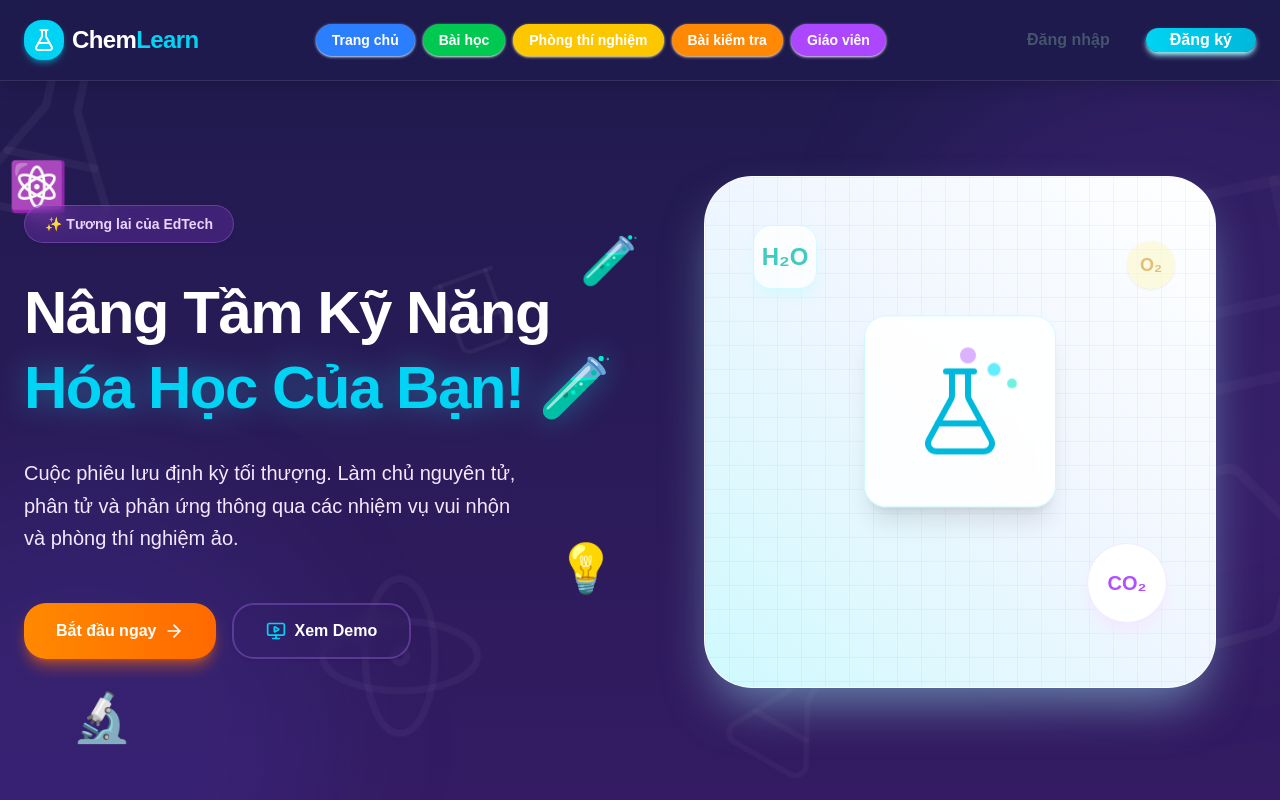
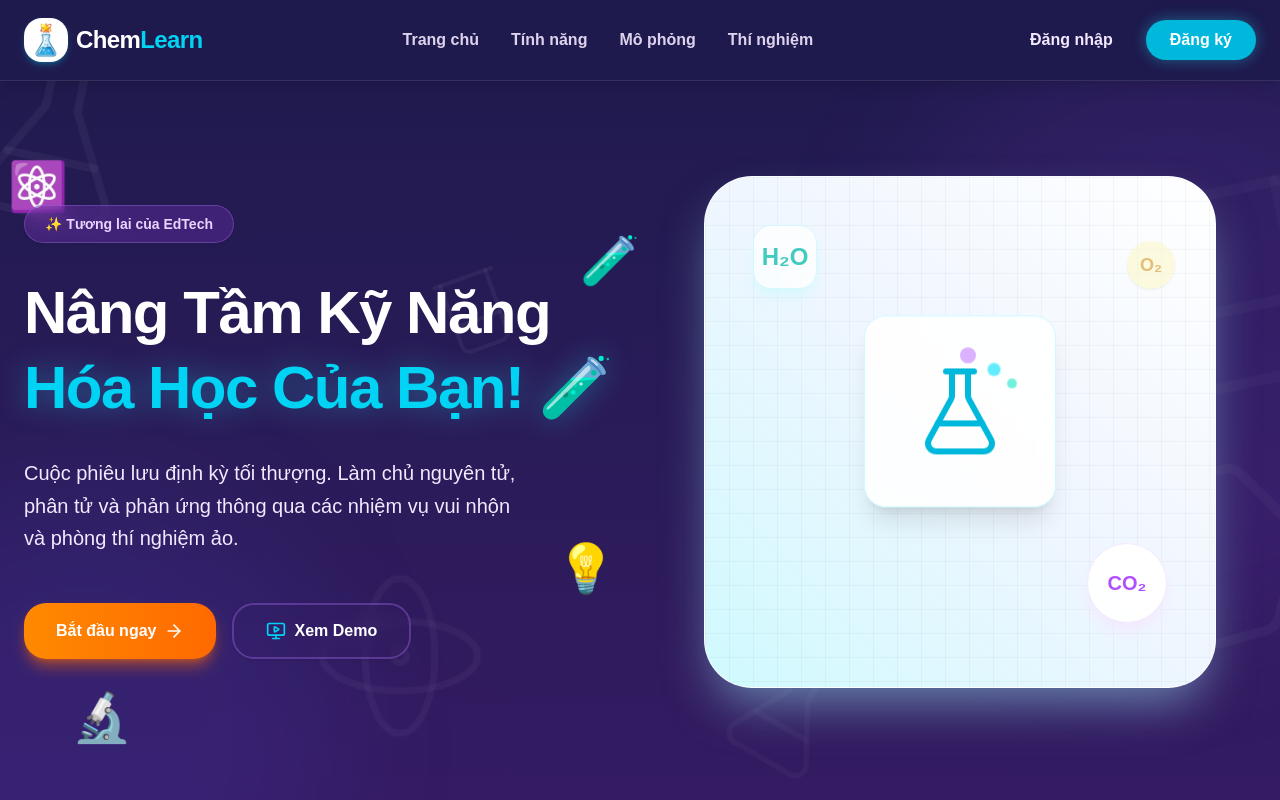
Before and after one commit to PhuNguyen12345/ChemLearn-FE, a React (Vite) app: page / in a window 1280 px wide. Shown: the top 800 px of the page. Built offline with nearby package versions, Linux system fonts and the light colour scheme.

Commit message:
feat: update landing page and logo.

```diff
--- a/index.html
+++ b/index.html
@@ -2,9 +2,9 @@
 <html lang="en">
   <head>
     <meta charset="UTF-8" />
-    <link rel="icon" type="image/svg+xml" href="/vite.svg" />
+    <link rel="icon" type="image/png" href="/logo.png" />
     <meta name="viewport" content="width=device-width, initial-scale=1.0" />
-    <title>chemlearn</title>
+    <title>ChemLearn - Khám Phá Hóa Học Kỳ Thú</title>
   </head>
   <body>
     <div id="root"></div>
--- a/src/pages/LandingPage.jsx
+++ b/src/pages/LandingPage.jsx
@@ -22,6 +22,7 @@ import {
 } from "../components/ui/dropdown-menu";
 
 import virtualLabDemo from '../assets/virtual_lab_demo.gif';
+import logoImg from '../assets/logo.png';
 
 const featureStyles = `
 @keyframes bubble-rise {
@@ -115,39 +116,36 @@ const LandingPage = () => {
         <div className="container mx-auto px-6 h-20 flex items-center justify-between max-w-7xl">
           {/* Logo */}
           <Link to="/" className="flex items-center gap-2 group">
-            <div className="p-2 bg-cyan-400 rounded-2xl text-white group-hover:bg-cyan-500 transition-colors shadow-md shadow-cyan-500/50">
-              <FlaskConical className="w-6 h-6" />
+            <div className="bg-white rounded-2xl group-hover:bg-cyan-50 transition-colors shadow-md shadow-cyan-500/30 flex items-center justify-center w-11 h-11 overflow-hidden">
+              <img src={logoImg} alt="ChemLearn Logo" className="w-full h-full object-contain p-1 mix-blend-multiply" />
             </div>
             <span className="text-2xl font-extrabold text-white tracking-tight">
               Chem<span className="text-cyan-400">Learn</span>
             </span>
           </Link>
 
-          {/* Desktop Links — colorful pill buttons */}
-          <div className="hidden md:flex items-center space-x-2 text-sm font-bold">
-            <Link to="/" className="rounded-full px-4 py-1.5 bg-blue-500 text-white hover:bg-blue-600 transition-colors shadow-sm shadow-blue-200">
+          {/* Desktop Links — Minimalist Anchor Links */}
+          <div className="hidden md:flex items-center space-x-8 text-base font-bold">
+            <a href="#" className="relative text-purple-100/90 hover:text-white transition-colors py-2 after:absolute after:bottom-0 after:left-0 after:w-0 after:h-0.5 after:bg-cyan-400 hover:after:w-full after:transition-all after:duration-300">
               Trang chủ
-            </Link>
-            <a href="#features" className="rounded-full px-4 py-1.5 bg-green-500 text-white hover:bg-green-600 transition-colors shadow-sm shadow-green-200">
-              Bài học
             </a>
-            <Link to="/lab" className="rounded-full px-4 py-1.5 bg-yellow-400 text-white hover:bg-yellow-500 transition-colors shadow-sm shadow-yellow-200">
-              Phòng thí nghiệm
-            </Link>
-            <a href="#showcase" className="rounded-full px-4 py-1.5 bg-orange-400 text-white hover:bg-orange-500 transition-colors shadow-sm shadow-orange-200">
-              Bài kiểm tra
+            <a href="#features" className="relative text-purple-100/90 hover:text-white transition-colors py-2 after:absolute after:bottom-0 after:left-0 after:w-0 after:h-0.5 after:bg-cyan-400 hover:after:w-full after:transition-all after:duration-300">
+              Tính năng
             </a>
-            <Link to="/teacher/dashboard" className="rounded-full px-4 py-1.5 bg-purple-500 text-white hover:bg-purple-600 transition-colors shadow-sm shadow-purple-200">
-              Giáo viên
-            </Link>
+            <a href="#how-it-works" className="relative text-purple-100/90 hover:text-white transition-colors py-2 after:absolute after:bottom-0 after:left-0 after:w-0 after:h-0.5 after:bg-cyan-400 hover:after:w-full after:transition-all after:duration-300">
+              Mô phỏng
+            </a>
+            <a href="#showcase" className="relative text-purple-100/90 hover:text-white transition-colors py-2 after:absolute after:bottom-0 after:left-0 after:w-0 after:h-0.5 after:bg-cyan-400 hover:after:w-full after:transition-all after:duration-300">
+              Thí nghiệm
+            </a>
           </div>
 
           {/* Actions */}
-          <div className="hidden md:flex items-center space-x-3">
-            <Link to="/login" variant="ghost" className="rounded-full text-slate-600 hover:text-cyan-600 hover:bg-cyan-50 font-bold px-6">
+          <div className="hidden md:flex items-center space-x-4">
+            <Link to="/login" className="text-purple-100 hover:text-white font-bold px-4 py-2 transition-colors border border-transparent hover:border-white/20 rounded-full">
               Đăng nhập
             </Link>
-            <Link to="/register" className="rounded-full bg-gradient-to-r from-cyan-400 to-cyan-500 hover:from-cyan-500 hover:to-cyan-600 text-white font-bold px-6 shadow-md shadow-cyan-200">
+            <Link to="/register" className="rounded-full bg-cyan-500 hover:bg-cyan-400 text-white font-extrabold px-6 py-2 transition-all shadow-[0_0_15px_rgba(34,211,238,0.4)] hover:shadow-[0_0_25px_rgba(34,211,238,0.6)] hover:-translate-y-0.5">
               Đăng ký
             </Link>
           </div>
@@ -604,8 +602,8 @@ const LandingPage = () => {
           <div className="grid md:grid-cols-4 gap-12 mb-16">
             <div className="col-span-2">
               <Link to="/" className="flex items-center gap-2 mb-6 group inline-flex">
-                <div className="p-2 bg-white/20 rounded-xl group-hover:bg-white/30 transition-colors">
-                  <FlaskConical className="w-6 h-6 text-white" />
+                <div className="bg-white rounded-xl group-hover:bg-slate-100 transition-colors flex items-center justify-center w-10 h-10 shadow-sm overflow-hidden">
+                  <img src={logoImg} alt="ChemLearn Logo" className="w-full h-full object-contain p-1 mix-blend-multiply" />
                 </div>
                 <span className="text-2xl font-extrabold tracking-tight text-white">ChemLearn</span>
               </Link>
```
Also changed, not shown: public/logo.png (added), src/assets/logo.png (added).
